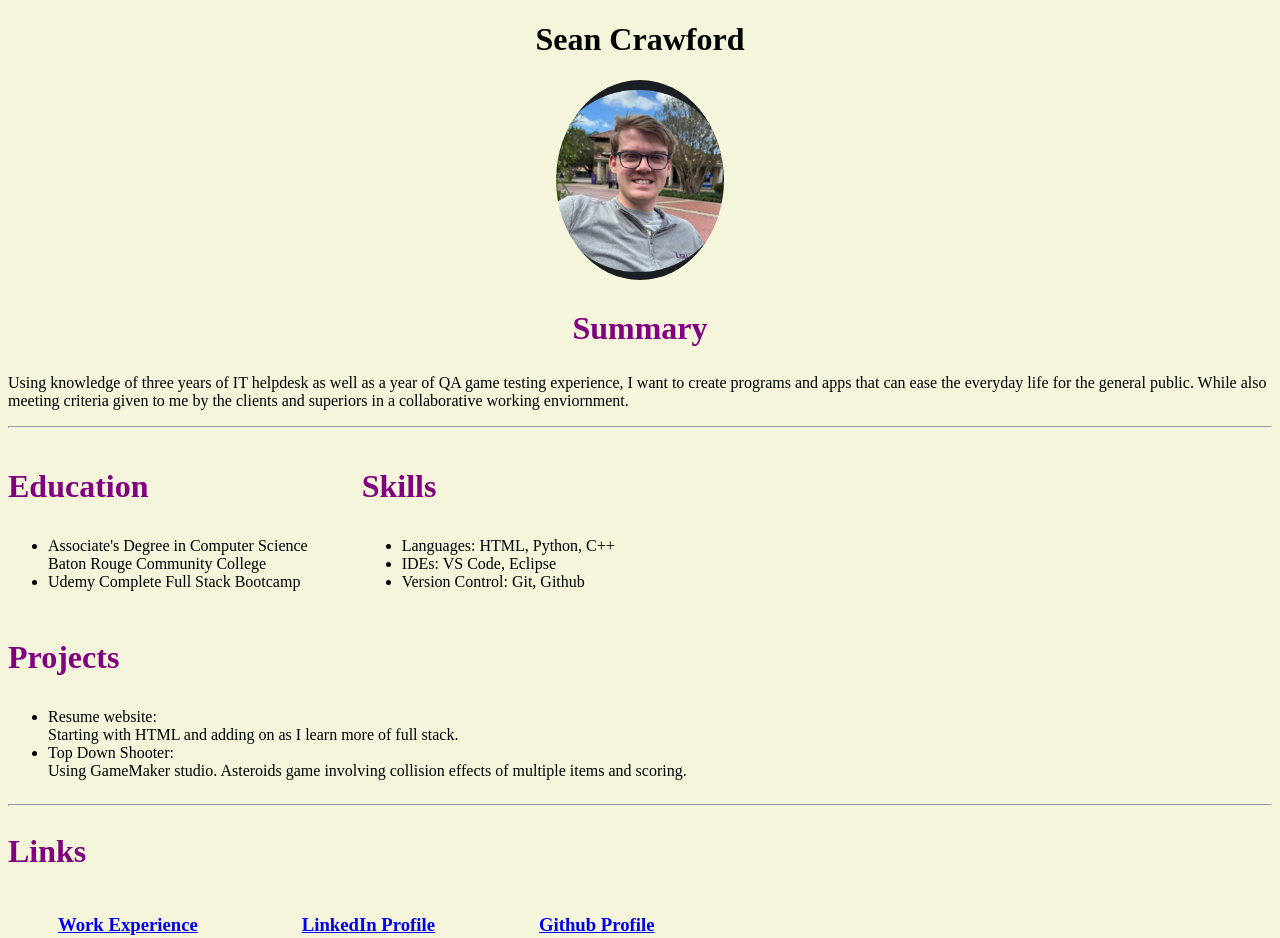
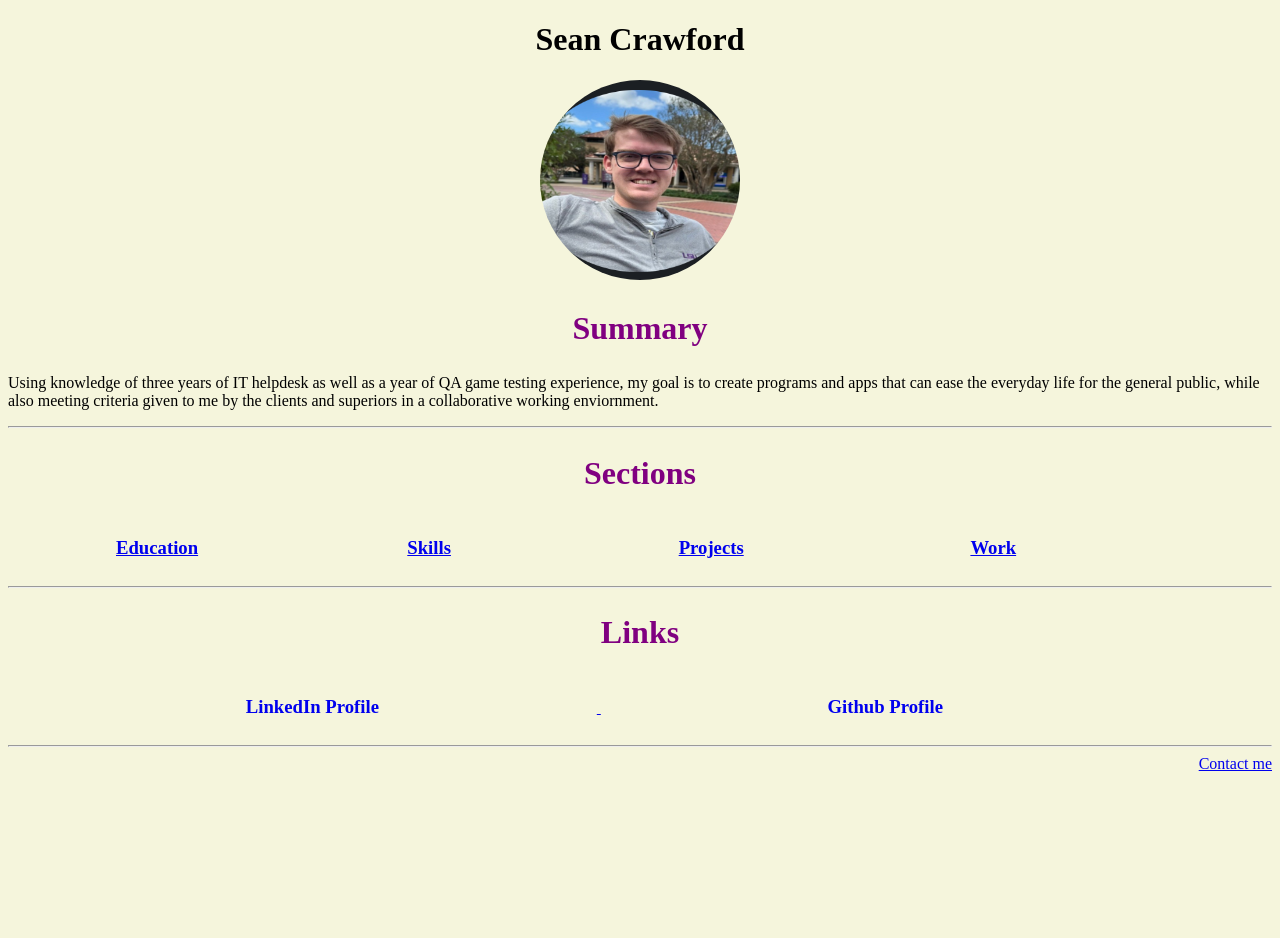
Before and after one commit to seancrawford55/portfolio-website, a plain HTML site: page index.html in a window 1280 px wide. Shown: the top 938 px of the page. After the commit the page ends 800 px from the top, so only its background shows below. Drawn offline with Linux system fonts and the light colour scheme.

Commit message:
more css updates and layout changes

```diff
--- a/index.html
+++ b/index.html
@@ -1,70 +1,52 @@
 <!DOCTYPE html>
-<html lang = "en">
+<html lang="en">
+
 <head>
-        <meta charset= "UTF-8">
+    <meta charset="UTF-8">
     <meta name="viewport" content="width=device-width, initial-scale=1.0">
     <link rel="stylesheet" href="./style.css" />
     <title>Sean Resume</title>
 </head>
+
 <body>
     <div class="pageTopper">
         <h1>Sean Crawford</h1>
 
-        <img src="./images/Screenshot 2025-01-20 at 10.23.42 AM.png"/>
+        <img src="./images/Screenshot 2025-01-20 at 10.23.42 AM.png" />
 
     </div>
 
     <div class="summary">
         <h2 class="summaryHeader">Summary</h2>
         <p>Using knowledge of three years of IT helpdesk as well as a year of QA
-            game testing experience, I want to create programs and apps that can
-            ease the everyday life for the general public. While also meeting criteria given to me
-            by the clients and superiors in a collaborative working enviornment.  </p>
+            game testing experience, my goal is to create programs and apps that can
+            ease the everyday life for the general public, while also meeting criteria given to me
+            by the clients and superiors in a collaborative working enviornment. </p>
     </div>
     <hr />
 
     <div class="middleSection">
-        <div class="education card">
-        <h3 class="sectionHeader">Education</h3>
-        <ul>
-            <li>Associate's Degree in Computer Science<br />
-            Baton Rouge Community College</li>
-            <li>Udemy Complete Full Stack Bootcamp</li>
-        </ul>
-        </div>
-
-        <div class="skills card">
-        <h3 class="sectionHeader">Skills</h3>
-        <ul>
-            <li>Languages: HTML, Python, C++</li>
-            <li>IDEs: VS Code, Eclipse</li>
-            <li>Version Control: Git, Github</li>
-        </ul>
-        </div>
-
-        <div class="projects card">
-        <h3 class="sectionHeader">Projects</h3>
-        <ul>
-            <li>Resume website: <br />
-                Starting with HTML and adding on as I learn more of full stack.
-            </li>
-            <li>Top Down Shooter: <br />
-                Using GameMaker studio. Asteroids game involving collision effects of multiple items and scoring.
-            </li>
-        </ul>
-        </div>
+        <h2 class="sectionHeader">Sections</h2>
+        <h3><a class="edu" href="./Edu.html">Education</a></h3>
+        <h3><a href="./skills.html">Skills</a></h3>
+        <h3><a href="./Projects.html">Projects</a></h3>
+        <h3><a href="./workExp.html"> Work</a></h3>
     </div>
     <hr />
     <div class="linkSection">
-        <h2 class="sectionHeader">Links</h2> <br />
+        <h2 class="sectionHeader">Links</h2>
 
-        <a href="./workExp.html"><h3 class="work">Work Experience</h3></a>
-        <a href="https://www.linkedin.com/in/sean-crawford-483432195/"><h3 class="linkedIn">LinkedIn Profile</h3></a>
-        <a href="https://github.com/seancrawford55"><h3 class="github">Github Profile</h3></a>
+        <a href="https://www.linkedin.com/in/sean-crawford-483432195/">
+            <h3 class="linkedIn">LinkedIn Profile</h3>
+        </a>
+        <a href="https://github.com/seancrawford55">
+            <h3 class="github">Github Profile</h3>
+        </a>
         <hr />
     </div>
 </body>
 <footer>
     <a href="./contact.html">Contact me </a> <br />
 </footer>
+
 </html>
--- a/style.css
+++ b/style.css
@@ -7,6 +7,7 @@ body{
 .pageTopper img {
     border-radius: 50%;
     height: 200px;
+    width: 200px;
 }
 .summaryHeader{
     text-align: center;
@@ -19,6 +20,7 @@ footer{
 .sectionHeader{
     color: purple;
     font-size: 2rem;
+    text-align: center;
 }
 .card{
     display: inline-block;
@@ -28,10 +30,28 @@ footer{
 .middleSection{
     background-color: beige;
 }
+.middleSection h3{
+    display: inline-block;
+    width: 22%;
+    text-align: center;
+}
+.middleSection h3 .edu, .linkSection .linkedIn {
+    margin-left: 20px;
+}
 .linkSection h2{
     display: block;
 }
 .linkSection h3{
-    display: inline;
-    margin: 50px;
+    display: inline-block;
+    width: 45%;
+    text-align: center;
+
 }
+@media(max-width: 480px){
+    .middleSection h3, .linkSection h3{
+        display: block;
+    }
+    .middleSection h3 .edu, .linkSection .linkedIn {
+        margin-left: 0;
+    }
+}
```
Also changed, not shown: Edu.html (added, +23 -0 lines), Projects.html (added, +27 -0 lines), skills.html (added, +23 -0 lines). Lines whose indentation alone changed are shown as unchanged.
